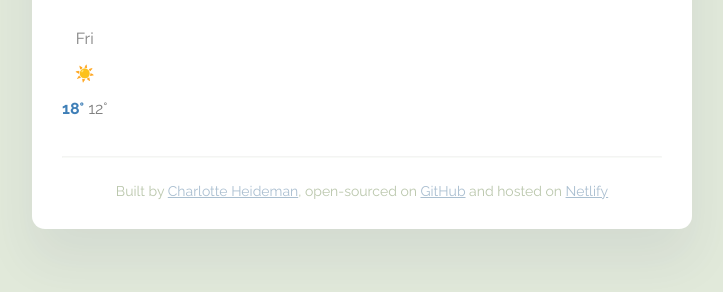
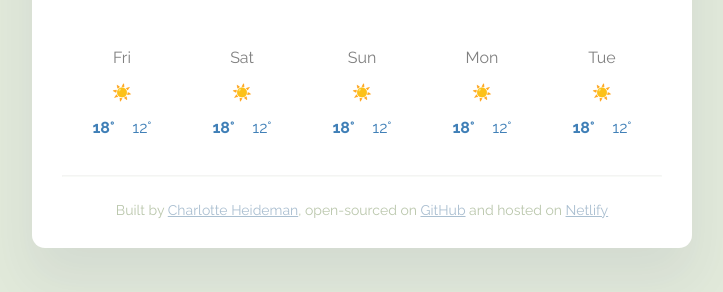
Before and after one commit to MarieCharlotteHeideman/My-weather-app, a plain HTML site: page index.html in a window 1280 px wide. Shown: the part 248-540 px from the top of the page, without its empty margins (278-1001 px from the left). Drawn offline with nearby package versions, Linux system fonts and the light colour scheme; no server answers.

Commit message:
Injected forecast from JavaScript

```diff
--- a/index.html
+++ b/index.html
@@ -49,18 +49,8 @@
             <div class="unit">°C</div>
           </div>
         </div>
-        <div class="weather-forecast">
-          <div class="row">
-            <div class="col-2">
-              <p class="forecast-day">Fri</p>
-              <p class="forecast-icon">☀️</p>
-              <div class="temperatures-min-max">
-                <span><strong class="temperature-max">18°</strong></span>
-                <span class="temperature-min">12°</span>
-              </div>
-            </div>
-          </div>
-        </div>
+        <br />
+        <div class="weather-forecast" id="forecast"></div>
       </main>
 
       <hr class="border-footer" />
--- a/src/index.js
+++ b/src/index.js
@@ -50,4 +50,30 @@ function handleSearchSubmit(event) {
 let searchFormElement = document.querySelector("#search-form");
 searchFormElement.addEventListener("submit", handleSearchSubmit);
 
+function displayForecast() {
+  let days = ["Fri", "Sat", "Sun", "Mon", "Tue"];
+  let forecastHtml = "";
+
+  days.forEach(function (day) {
+    forecastHtml =
+      forecastHtml +
+      `
+  <div class="weather-forecast">
+    <p class="forecast-day">${day}</p>
+    <p class="forecast-icon">☀️</p>
+    <div class="temperatures-min-max">
+      <span>
+        <strong class="temperature-max">18° </strong>
+      </span>
+      <span class="temperature-min"> 12°</span>
+    </div>
+  </div>
+`;
+  });
+
+  let forecastElement = document.querySelector("#forecast");
+  forecastElement.innerHTML = forecastHtml;
+}
+
 searchCity("Haarlem");
+displayForecast();
--- a/src/style.css
+++ b/src/style.css
@@ -83,13 +83,19 @@ main {
   padding: 30px 0;
 }
 
-.weather-forecast {
+#forecast {
   display: flex;
+  justify-content: space-around;
   text-align: center;
   color: grey;
 }
 
 .temperature-max {
+  color: #3f7fb7;
+  margin-right: 14px;
+}
+
+.temperature-min {
   color: #3f7fb7;
 }
 
```
